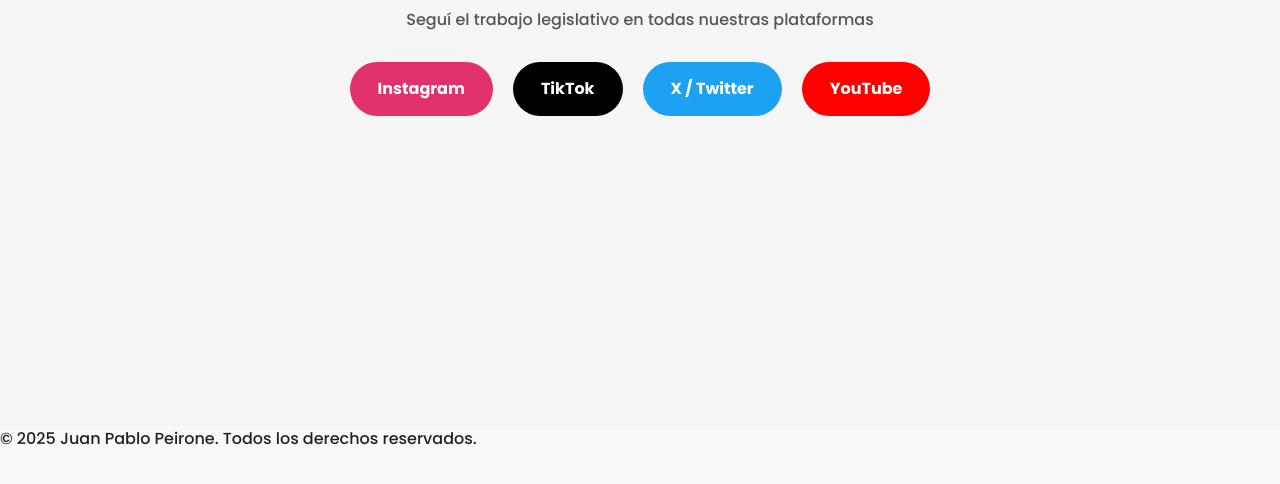
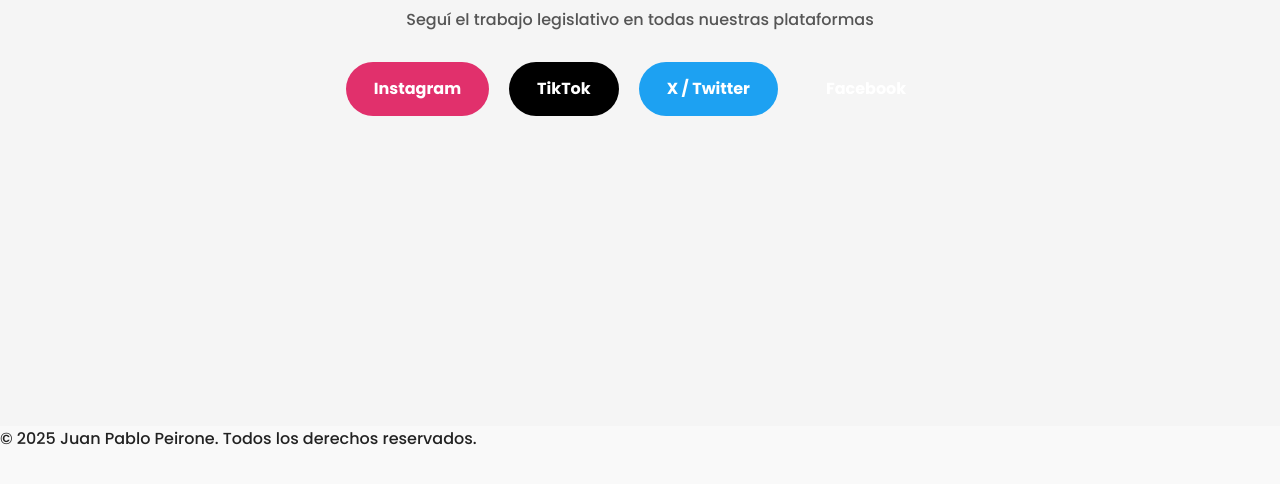
Before and after one commit to juanpablopeirone/legislador., a plain HTML site: page redes.html in a window 1280 px wide. Shown: the part 192-676 px from the top of the page. Drawn offline with Linux system fonts and the light colour scheme.

Commit message:
Update redes.html

```diff
--- a/redes.html
+++ b/redes.html
@@ -29,11 +29,12 @@
       <p>Seguí el trabajo legislativo en todas nuestras plataformas</p>
 
       <div class="redes-contenedor">
-        <a href="https://www.instagram.com/USUARIO" target="_blank" class="red instagram">Instagram</a>
-        <a href="https://www.tiktok.com/@USUARIO" target="_blank" class="red tiktok">TikTok</a>
-        <a href="https://x.com/USUARIO" target="_blank" class="red twitter">X / Twitter</a>
-        <a href="https://www.youtube.com/@USUARIO" target="_blank" class="red youtube">YouTube</a>
-      </div>
+  <a href="https://www.instagram.com/juanpablopeironeok?igsh=ZmgybXpuaXJ2bm5q" target="_blank" class="red instagram">Instagram</a>
+  <a href="https://www.tiktok.com/@juan.pablo.peirone?_r=1&_t=ZM-923eJVCio8K" target="_blank" class="red tiktok">TikTok</a>
+  <a href="https://x.com/JPPEIRONEOK?s=20" target="_blank" class="red twitter">X / Twitter</a>
+  <a href="https://www.facebook.com/juan.p.peirone/?locale=es_LA" target="_blank" class="red facebook">Facebook</a>
+</div>
+
     </section>
   </main>
 
```
